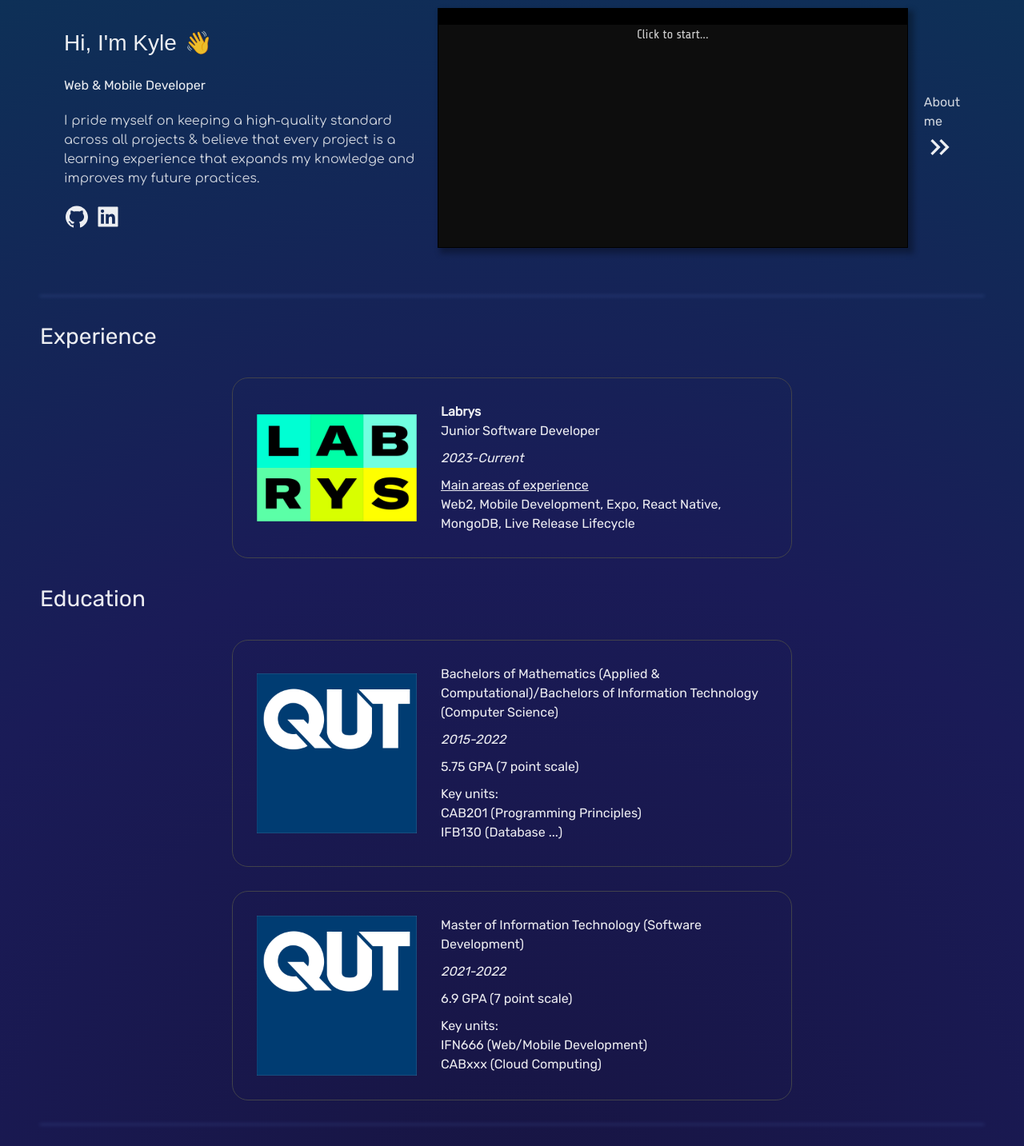
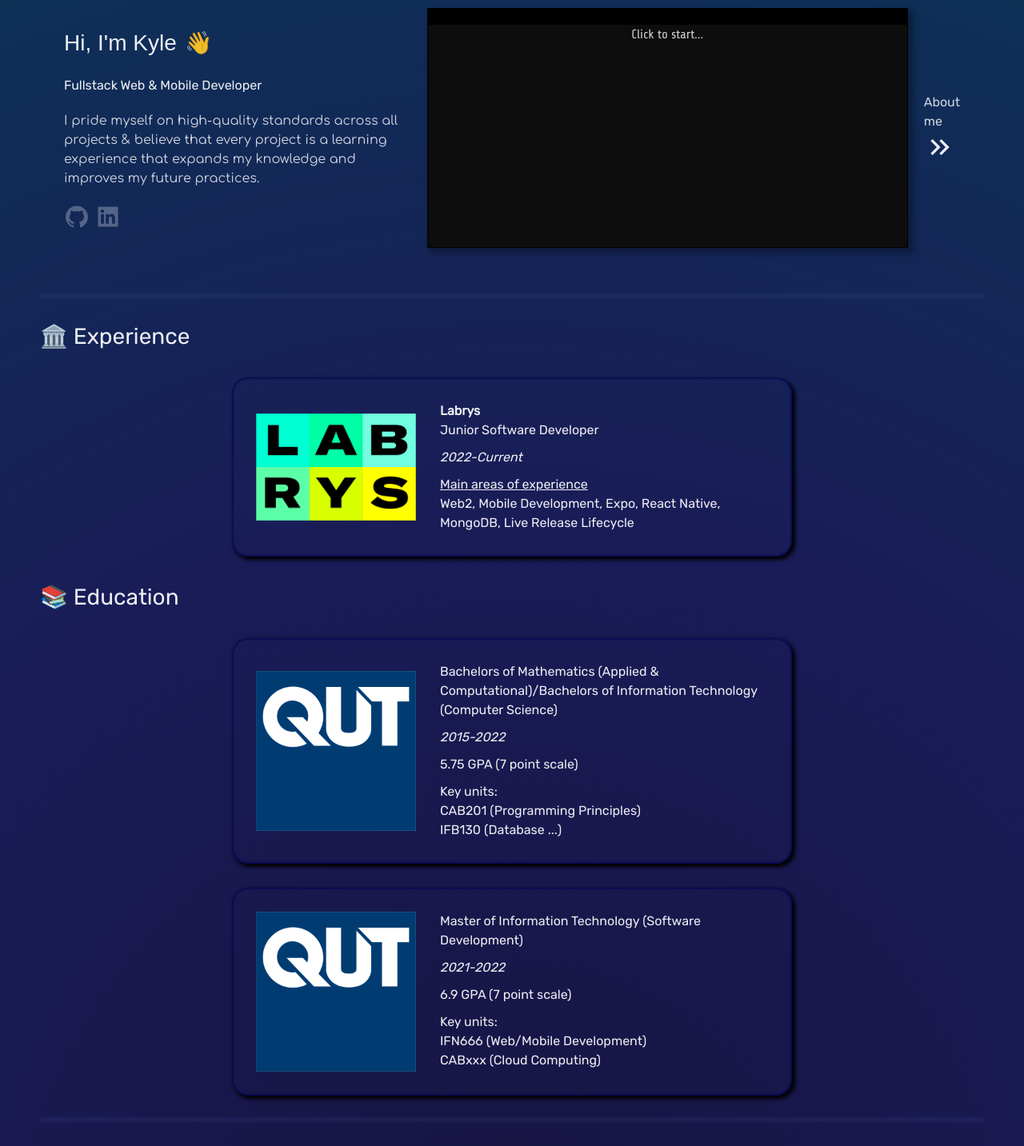
Before and after one commit to Kyle67/portfolio, a Next.js app: page / in a window 1280 px wide. Shown: the part 120-1553 px from the top of the page at 80% size. Built offline with nearby package versions, Linux system fonts and the light colour scheme; some icons are missing; a web font is replaced by a local one.

Commit message:
style: :lipstick: colours, fonts, cleanup

```diff
--- a/components/StyledComponents.tsx
+++ b/components/StyledComponents.tsx
@@ -18,3 +18,14 @@ export const SectionMainContainer = chakra(Flex, {
     rowGap: "30px",
   },
 });
+
+export const InfoBoxContainer = chakra(Flex, {
+  baseStyle: {
+    padding: "30px",
+    boxShadow: "3px 3px 5px 1px black, 0px 0px 3px 1px #000052 inset",
+    borderRadius: "20px",
+    _hover: { cursor: "pointer" },
+    columnGap: "30px",
+    width: "700px",
+  },
+});
--- a/components/home/ExperienceEducationBox.tsx
+++ b/components/home/ExperienceEducationBox.tsx
@@ -7,12 +7,11 @@ import {
   ModalHeader,
   ModalOverlay,
   Text,
-  chakra,
   useDisclosure,
 } from "@chakra-ui/react";
 import Image from "next/image";
 import HeadingList from "../HeadingList";
-import { StyledModalContent } from "../StyledComponents";
+import { InfoBoxContainer, StyledModalContent } from "../StyledComponents";
 
 interface ExperienceEducationBox {
   experienceInfo: EducationData;
@@ -32,7 +31,7 @@ const ExperienceEducationBox = ({ experienceInfo }: ExperienceEducationBox) => {
   const { isOpen, onOpen, onClose } = useDisclosure();
 
   return (
-    <MainContainer onClick={onOpen}>
+    <InfoBoxContainer onClick={onOpen}>
       <Image
         src={image}
         alt="Education Image"
@@ -102,19 +101,8 @@ const ExperienceEducationBox = ({ experienceInfo }: ExperienceEducationBox) => {
           </Flex>
         </StyledModalContent>
       </Modal>
-    </MainContainer>
+    </InfoBoxContainer>
   );
 };
 
 export default ExperienceEducationBox;
-
-const MainContainer = chakra(Flex, {
-  baseStyle: {
-    padding: "30px", // TODO: Do all the outlines have the same styling - refactor this into a reusable component
-    border: "1px solid #41424B",
-    borderRadius: "20px",
-    _hover: { cursor: "pointer" },
-    columnGap: "30px",
-    width: "700px",
-  },
-});
--- a/components/home/ExperienceWorkBox.tsx
+++ b/components/home/ExperienceWorkBox.tsx
@@ -7,12 +7,11 @@ import {
   ModalHeader,
   ModalOverlay,
   Text,
-  chakra,
   useDisclosure,
 } from "@chakra-ui/react";
 import Image from "next/image";
 import HeadingList from "../HeadingList";
-import { StyledModalContent } from "../StyledComponents";
+import { InfoBoxContainer, StyledModalContent } from "../StyledComponents";
 
 interface ExperienceWorkBoxProps {
   experienceInfo: ExperienceData;
@@ -31,7 +30,7 @@ const ExperienceWorkBox = ({ experienceInfo }: ExperienceWorkBoxProps) => {
   const { isOpen, onOpen, onClose } = useDisclosure();
 
   return (
-    <MainContainer onClick={onOpen}>
+    <InfoBoxContainer onClick={onOpen}>
       <Image
         src={image}
         alt="Work Image"
@@ -86,19 +85,8 @@ const ExperienceWorkBox = ({ experienceInfo }: ExperienceWorkBoxProps) => {
           </Flex>
         </StyledModalContent>
       </Modal>
-    </MainContainer>
+    </InfoBoxContainer>
   );
 };
 
 export default ExperienceWorkBox;
-
-const MainContainer = chakra(Flex, {
-  baseStyle: {
-    padding: "30px",
-    border: "1px solid #41424B",
-    borderRadius: "20px",
-    _hover: { cursor: "pointer" },
-    columnGap: "30px",
-    width: "700px",
-  },
-});
--- a/components/home/NavBar.tsx
+++ b/components/home/NavBar.tsx
@@ -21,5 +21,5 @@ const NavBarContainer = chakra(Flex, {
     h: "50px",
     alignItems: "center",
     color: "whiteAlpha.900",
-  },
+  }, // TODO: A show on this stuff might look okay. Sort of more like a dark cloud behind it though
 });
--- a/components/home/ProjectInfoBox.tsx
+++ b/components/home/ProjectInfoBox.tsx
@@ -7,14 +7,13 @@ import {
   ModalHeader,
   ModalOverlay,
   Text,
-  chakra,
   useDisclosure,
 } from "@chakra-ui/react";
 import Image from "next/image";
 import Link from "next/link";
 import { AiOutlineGithub } from "react-icons/ai";
 import HeadingList from "../HeadingList";
-import { StyledModalContent } from "../StyledComponents";
+import { InfoBoxContainer, StyledModalContent } from "../StyledComponents";
 
 interface ProjectInfoBoxProps {
   projectInfo: ProjectInfo;
@@ -44,7 +43,7 @@ const ProjectInfoBox = ({ projectInfo }: ProjectInfoBoxProps) => {
   // TODO: Opening modal has extra padding added to right of screen
 
   return (
-    <MainContainer onClick={onOpen}>
+    <InfoBoxContainer onClick={onOpen}>
       <Image
         src={image}
         alt={`${appName} image`}
@@ -112,19 +111,8 @@ const ProjectInfoBox = ({ projectInfo }: ProjectInfoBoxProps) => {
           <ModalCloseButton />
         </StyledModalContent>
       </Modal>
-    </MainContainer>
+    </InfoBoxContainer>
   );
 };
 
 export default ProjectInfoBox;
-
-const MainContainer = chakra(Flex, {
-  baseStyle: {
-    padding: "30px",
-    border: "1px solid #41424B",
-    borderRadius: "20px",
-    _hover: { cursor: "pointer" },
-    columnGap: "30px",
-    width: "700px",
-  },
-});
--- a/components/home/Terminal.tsx
+++ b/components/home/Terminal.tsx
@@ -30,6 +30,8 @@ const terminalText = [
 // TODO: Add blinking line to show active
 
 // TODO: Clicking anywhere in the box should focus the textinput used as the command line
+
+// TODO: maybe clicking the x closes it and shows a desktop icon instead. Clicking on that then reopens it
 
 const terminalGeneralDelay = 0; // 50
 const terminalLoadingDelay = 0; // 10
--- a/components/home/sections/Experience.tsx
+++ b/components/home/sections/Experience.tsx
@@ -8,7 +8,7 @@ import ExperienceWorkBox from "../ExperienceWorkBox";
 const Experience = () => {
   return (
     <SectionMainContainer>
-      <LinkHeading heading="Experience" />
+      <LinkHeading heading="Experience" customText="🏛️ Experience" />
       <ExperienceBoxContainer>
         {experienceData.map((experienceInfo) => (
           <ExperienceWorkBox
@@ -17,7 +17,7 @@ const Experience = () => {
           />
         ))}
       </ExperienceBoxContainer>
-      <LinkHeading heading="Education" />
+      <LinkHeading heading="Education" customText="📚 Education" />
       <ExperienceBoxContainer>
         {educationData.map((experienceInfo) => (
           <ExperienceEducationBox
--- a/components/home/sections/Hero.tsx
+++ b/components/home/sections/Hero.tsx
@@ -34,13 +34,13 @@ const Hero = () => {
             <AnimatedWave fontSize="28px">👋</AnimatedWave>
           </Flex>
         </LinkHeading>
-        <Text>Web & Mobile Developer</Text>
+        <Text>Fullstack Web & Mobile Developer</Text>
         <Text color="whiteAlpha.800" className={heroBodyFont.className}>
-          I pride myself on keeping a high-quality standard across all projects
-          & believe that every project is a learning experience that expands my
-          knowledge and improves my future practices.
+          I pride myself on high-quality standards across all projects & believe
+          that every project is a learning experience that expands my knowledge
+          and improves my future practices.
         </Text>
-        <Flex fontSize="32px" columnGap="7px">
+        <Flex fontSize="32px" columnGap="7px" opacity="30%">
           <AiFillGithub
             onClick={() => window.open("https://github.com/Kyle67", "_blank")}
             cursor="pointer"
--- a/components/home/sections/Projects.tsx
+++ b/components/home/sections/Projects.tsx
@@ -1,13 +1,13 @@
+import LinkHeading from "@/components/LinkHeading";
+import { SectionMainContainer } from "@/components/StyledComponents";
 import { projects } from "@/consts/projects";
 import { Flex, chakra } from "@chakra-ui/react";
 import ProjectInfoBox from "../ProjectInfoBox";
-import LinkHeading from "@/components/LinkHeading";
-import { SectionMainContainer } from "@/components/StyledComponents";
 
 const Projects = () => {
   return (
     <SectionMainContainer>
-      <LinkHeading heading="Projects" />
+      <LinkHeading heading="Projects" customText="💡 Projects" />
       <ProjectsContainer>
         {projects.map((projectInfo) => (
           <ProjectInfoBox key={projectInfo.appName} projectInfo={projectInfo} />
--- a/components/home/sections/Technologies.tsx
+++ b/components/home/sections/Technologies.tsx
@@ -8,7 +8,7 @@ import StackTechnology from "../StackTechnology";
 const Technologies = () => {
   return (
     <SectionMainContainer>
-      <LinkHeading heading="Technology" customText="Technologies" />
+      <LinkHeading heading="Technology" customText="💻 Technologies" />
       <Flex columnGap="30px">
         <StackTechnology technology="MongoDB" image="/technology/MongoDB.png" />
         <StackTechnology technology="Express" image="/technology/Express.png" />
--- a/consts/experience.ts
+++ b/consts/experience.ts
@@ -27,7 +27,7 @@ export const experienceData: ExperienceData[] = [
   {
     name: "Labrys",
     position: "Junior Software Developer",
-    duration: { start: 2023, end: "Current" },
+    duration: { start: 2022, end: "Current" },
     technologies: {
       short:
         "Web2, Mobile Development, Expo, React Native, MongoDB, Live Release Lifecycle",
```
